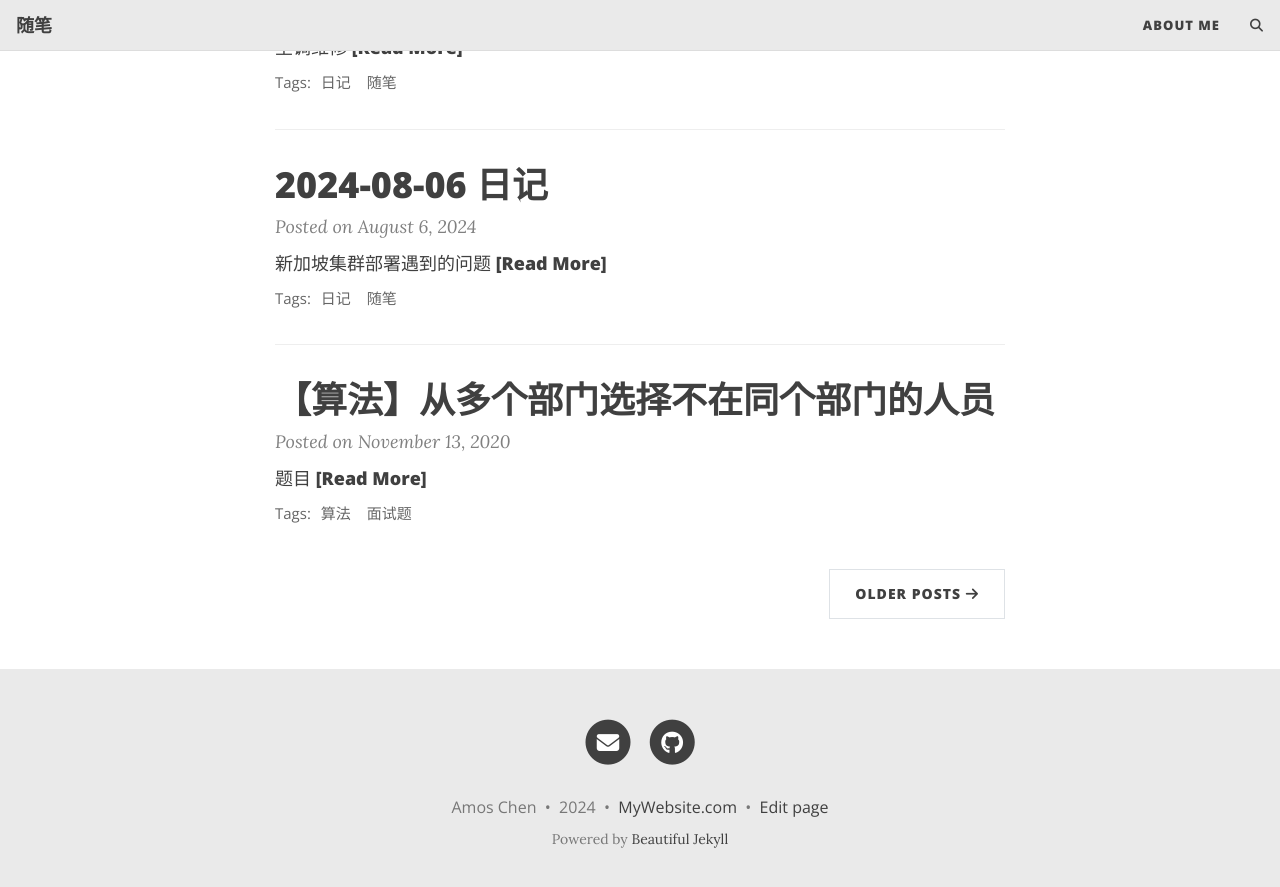
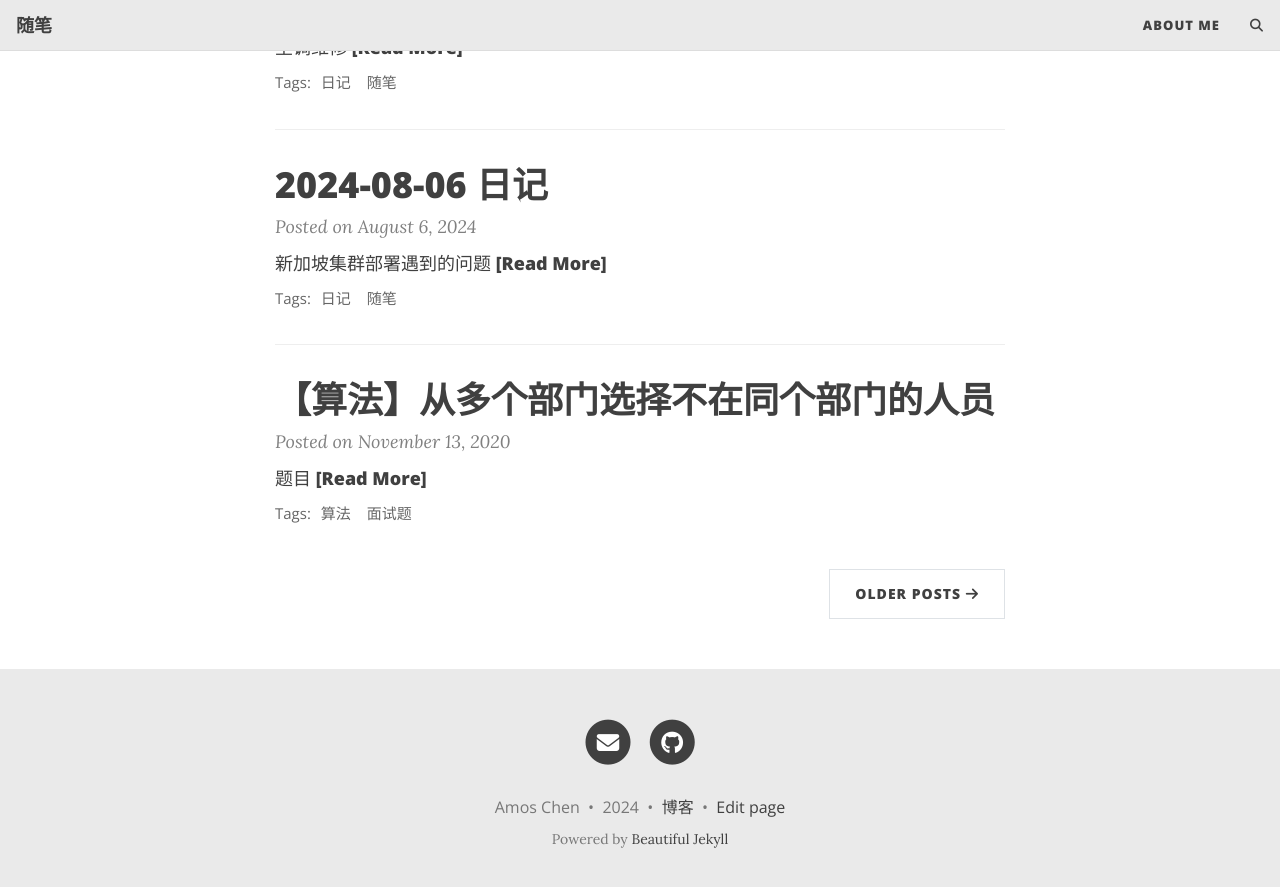
Before and after one commit to amosnothing/amosnothing.github.io, a Jekyll site: the page built from index.html, in a window 1280 px wide and 900 px high, scrolled down 819 px. Shown: the top 887 px of the window. Built offline with Jekyll 4.4.1, drawn with Linux system fonts in a browser that asks for light colours; the list of posts is cut into pages by our own code; comment, search, counter and statistics services are not loaded.

Commit message:
修改内容

```diff
--- a/_config.yml
+++ b/_config.yml
@@ -75,7 +75,7 @@ social-network-links:
 
 # If you want your website to generate an RSS feed, provide a description
 # The URL for the feed will be https://<your_website>/feed.xml
-rss-description: This website is a virtual proof that I'm awesome
+# rss-description: This website is a virtual proof that I'm awesome
 
 ###########################
 # --- General options --- #
@@ -90,7 +90,7 @@ share-links-active:
 
 # How to display the link to your website in the footer
 # Remove this if you don't want a link in the footer
-url-pretty: "MyWebsite.com"
+url-pretty: "博客"
 
 # Add the website title to the title of every page
 title-on-all-pages: true
```
Also changed, not shown: .github/FUNDING.yml, .github/issue_template.md (deleted), .github/pull_request_template.md (deleted).
